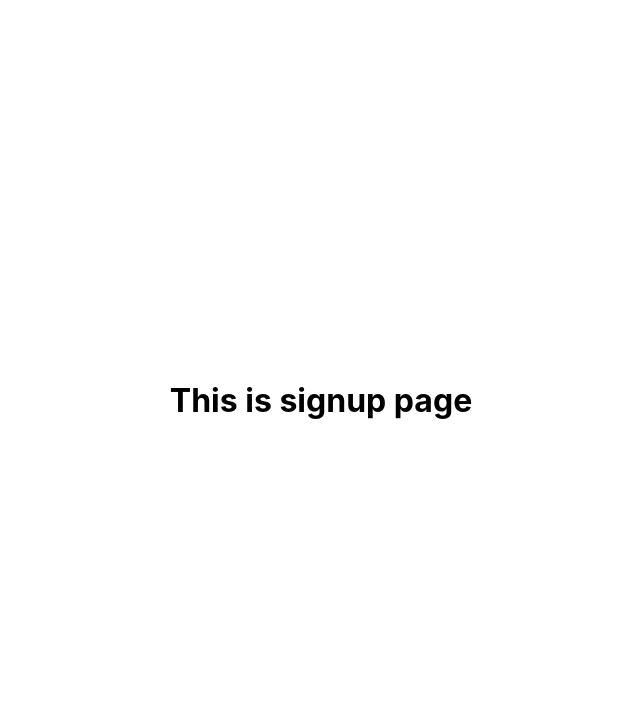
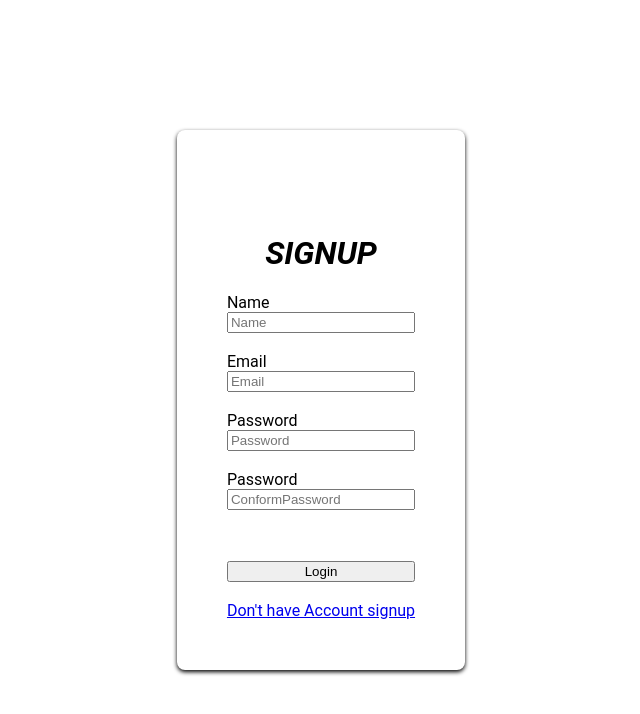
Before and after one commit to dinesh-wq/product-auction-frontend, a React (Create React App) app: page /signup in a window 1280 px wide. Shown: the top 714 px of the page, without its empty margins (319-959 px from the left). Built offline with nearby package versions, Linux system fonts and the light colour scheme.

Commit message:
signup page is created

```diff
--- a/src/auth/SignupPage/index.css
+++ b/src/auth/SignupPage/index.css
@@ -1,7 +1,27 @@
-.signup-page-main-container {
+.signup-page-background-container {
     height: 100vh;
     display: flex;
     flex-direction: column;
     justify-content: center;
     align-items: center;
+    background-color: #ffffff;
 }
+.signup-page-main-container {
+    display: flex;
+    flex-direction: column;
+    justify-content: center;
+    padding: 50px;
+    box-shadow: 0 2px 4px;
+    border-radius: 8px;
+    font-family: "Roboto";
+}
+.signup-page-main-heading {
+    align-self: center;
+    font-style: italic;
+    font-weight: bold;
+}
+.signup-page-error-message {
+    align-self: center;
+    color: red;
+    font-style: italic;
+}
--- a/src/auth/SignupPage/index.js
+++ b/src/auth/SignupPage/index.js
@@ -1,9 +1,85 @@
 import './index.css'
+import {Link, useNavigate} from 'react-router-dom'
+import { useState, useEffect } from 'react'
 
 const SignupPage = () => {
+    const navigate = useNavigate()
+
+    const [email, setEmail] = useState('')
+    const [name, setName] = useState('')
+    const [password, setPassword] = useState('')
+    const [conformPassword, setConformPassword] = useState('')
+    const [conformPasswordError, setConformPasswordError] = useState('')
+    const [error, setError] = useState('')
+
+    useEffect(() => {
+        const token = localStorage.getItem('jwt_token')
+        if (token !== null) {
+            return navigate('/')
+        }
+    })
+
+    const validateConformPassword = event => {
+        setConformPassword(event.target.value)
+        if (password !== conformPassword){
+            setConformPasswordError('Password and Conform Password must be same')
+        }
+        else {
+            setConformPasswordError('')
+        }
+    }
+
+    const validateSignup = async (event) => {
+        try {
+            event.preventDefault()
+            if (password !== conformPassword) {
+                setConformPasswordError('Password and Conform Password must be same')
+            }
+            else {
+                const response = await fetch('https://product-auction-backend-production.up.railway.app/signup', {
+                    method: 'POST',
+                    headers: {
+                        'Content-Type': 'application/json',
+                    },
+                    body: JSON.stringify({name, email, password})
+                })
+                const data = await response.json()
+                if (data.ok) {
+                    localStorage.setItem('jwt_token', data.jwt_token)
+                    navigate('/')
+                }
+                else {
+                    setError(data.message)
+                }
+            }
+        }
+        catch (e) {
+            setError(e.message)
+        }
+    }
+
     return (
-        <div className="signup-page-main-container">
-            <h1>This is signup page</h1>
+        <div className="signup-page-background-container">
+            <form className="signup-page-main-container" onSubmit={validateSignup}>
+                <p className="signup-page-error-message">{error}</p>
+                <h1 className="signup-page-main-heading">SIGNUP</h1>
+                <label htmlFor="loginName">Name</label>
+                <input type="text" id="loginName" placeholder="Name" onChange={event => setName(event.target.value)} required />
+                <br />
+                <label htmlFor="signupEmail">Email</label>
+                <input type="email" id="signupEmail" placeholder="Email" onChange={event => setEmail(event.target.value)} required />
+                <br />
+                <label htmlFor="signupPassword">Password</label>
+                <input type="password" id="signupPassword" placeholder='Password' onChange={event => setPassword(event.target.value)} required />
+                <br />
+                <label htmlFor="signupConformPassword">Password</label>
+                <input type="password" id="signupConformPassword" placeholder='ConformPassword' onChange={validateConformPassword} required />
+                <p className="signup-page-error-message">{conformPasswordError}</p>
+                <br />
+                <button type="submit">Login</button>
+                <br />
+                <Link to="/signup">Don't have Account signup</Link>
+            </form>
         </div>
     )
 }
```
